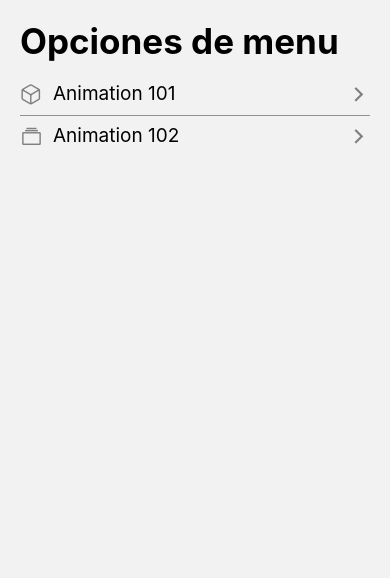
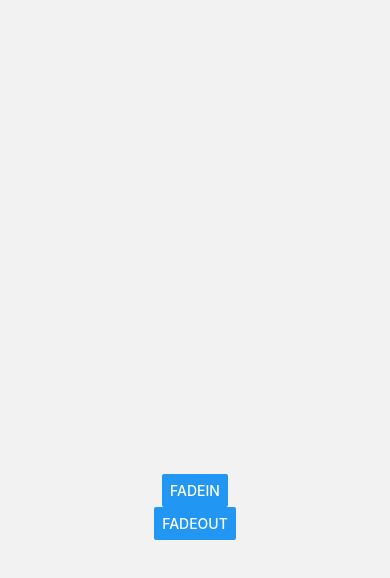
Before and after one commit to alemosmusi/rncomponent, a React Native app: screen /Animation101Screen in a window 390 px wide. Shown: the top 578 px of the page. Built offline with nearby package versions, Linux system fonts and the light colour scheme.

Commit message:
listo useAnimation

```diff
--- a/src/components/FlatListMenuItem.tsx
+++ b/src/components/FlatListMenuItem.tsx
@@ -1,3 +1,4 @@
+import { useNavigation } from '@react-navigation/native'
 import React from 'react'
 import { StyleSheet, Text, TouchableOpacity, View } from 'react-native'
 import Icon  from 'react-native-vector-icons/Ionicons'
@@ -7,9 +8,16 @@
 }
 
 const FlatListMenuItem = ({menuItem}:Props) => {
+
+
+
+    const navigation = useNavigation() as any
+
+
    return (
     <TouchableOpacity
         activeOpacity={0.8}
+        onPress={()=>navigation.navigate(menuItem.component)}
     >
 
        <View style={styles.container}>
--- /dev/null
+++ b/src/hooks/useAnimation.tsx
@@ -0,0 +1,61 @@
+import { useRef } from "react";
+import { Animated, Easing } from "react-native";
+
+
+
+export const useAnimation = () => {
+
+
+    const opacity = useRef(new Animated.Value(0)).current;
+    const position = useRef(new Animated.Value(0)).current;
+
+
+    const fadeIn = ()=>{
+        Animated.timing(
+            opacity,
+            {
+                toValue: 1,
+                duration: 3000,
+                useNativeDriver: true
+            }
+        ).start(()=>console.log("termino"))
+
+    }
+    const fadeOut = ()=>{
+        Animated.timing(
+            opacity,
+            {
+                toValue: 0,
+                duration: 300,
+                useNativeDriver: true
+            }
+        ).start()
+    }
+
+    const startMovingPosition = (initPosition:number, duration:number = 300) =>{
+
+
+        position.setValue(initPosition)
+
+        Animated.timing(
+            position,
+            {
+                toValue: 0,
+                duration,
+                useNativeDriver: true,
+                // easing: Easing.bounce
+            }
+        ).start()
+
+    }
+
+
+    return {
+        opacity,
+        position,
+        fadeIn,
+        fadeOut,
+        startMovingPosition
+    }
+
+}
--- a/src/interfaces/appIterface.tsx
+++ b/src/interfaces/appIterface.tsx
@@ -1,5 +1,5 @@
 interface MenuItem {
     name: string;
     icon: string;
-    components: string;
+    component: string;
   }
--- a/src/navigator/Navigator.tsx
+++ b/src/navigator/Navigator.tsx
@@ -1,5 +1,7 @@
 import { createStackNavigator } from '@react-navigation/stack';
 import HomeScreen from '../screens/HomeScreen';
+import Animation101Screen from '../screens/Animation101Screen';
+import Animation102Screen from '../screens/Animation102Screen';
 
 const Stack = createStackNavigator();
 
@@ -12,6 +14,8 @@
 
     >
       <Stack.Screen name="HomeScreen" component={HomeScreen} />
+      <Stack.Screen name="Animation101Screen" component={Animation101Screen} />
+      <Stack.Screen name="Animation102Screen" component={Animation102Screen} />
     </Stack.Navigator>
   );
 }
--- /dev/null
+++ b/src/screens/Animation101Screen.tsx
@@ -0,0 +1,54 @@
+import React, { useRef } from 'react'
+import { Animated, Button, Easing, StyleSheet, Text, View } from 'react-native'
+import { useAnimation } from '../hooks/useAnimation'
+
+const Animation101Screen = () => {
+
+
+    const {opacity,fadeIn,fadeOut,position, startMovingPosition}=useAnimation()
+
+
+
+
+   return (
+       <View style={styles.container}>
+           <Animated.View style={{
+            ...styles.purpleBox,
+            opacity,
+            marginBottom: 20,
+            transform: [{
+                translateX: position
+            }]
+            }}/>
+            <Button
+            title='FadeIn'
+            onPress={()=>{
+                fadeIn();
+                startMovingPosition(-100)
+
+            }}
+
+            />
+            <Button
+            title='FadeOut'
+            onPress={fadeOut}
+
+            />
+       </View>
+)
+}
+
+const styles = StyleSheet.create({
+    container:{
+        flex: 1,
+        justifyContent: 'center',
+        alignItems: 'center'
+    },
+    purpleBox:{
+        backgroundColor: '#5856D6',
+        width: 150,
+        height: 150
+    }
+});
+
+export default Animation101Screen
--- /dev/null
+++ b/src/screens/Animation102Screen.tsx
@@ -0,0 +1,20 @@
+import React from 'react'
+import { StyleSheet, Text, View } from 'react-native'
+
+const Animation102Screen = () => {
+   return (
+       <View style={{flex:1}}>
+           <View style={styles.purpleBox}/>
+       </View>
+)
+}
+
+const styles = StyleSheet.create({
+    purpleBox:{
+        backgroundColor: '#5856D6',
+        width: 150,
+        height: 150
+    }
+});
+
+export default Animation102Screen
--- a/src/screens/HomeScreen.tsx
+++ b/src/screens/HomeScreen.tsx
@@ -10,12 +10,12 @@
   {
     name: 'Animation 101',
     icon: 'cube-outline',
-    components: 'Animation101Screen',
+    component: 'Animation101Screen',
   },
   {
     name: 'Animation 102',
     icon: 'albums-outline',
-    components: 'Animation102Screen',
+    component: 'Animation102Screen',
   },
 ];
 
```
